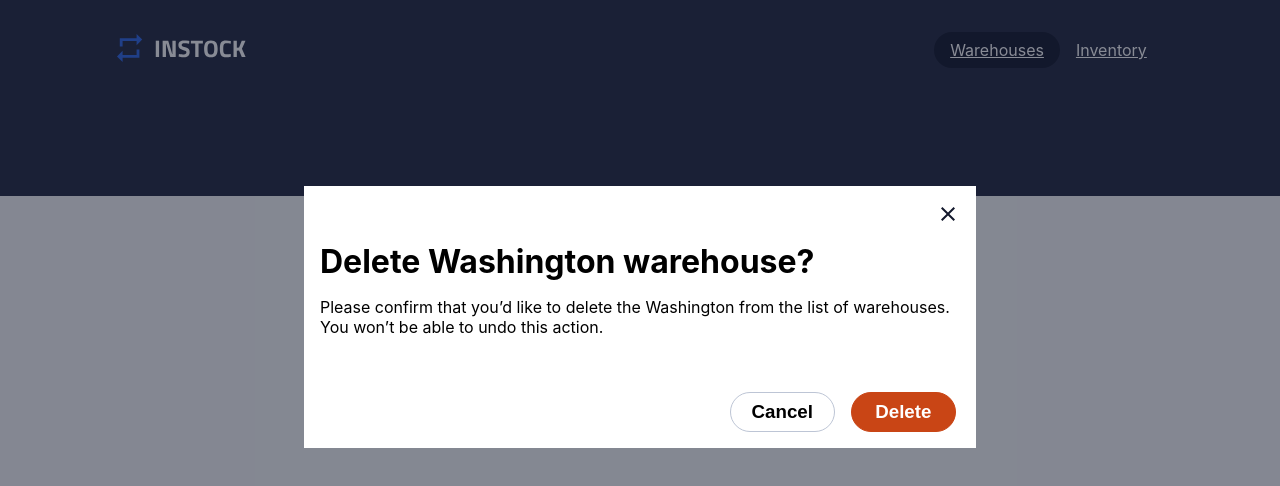
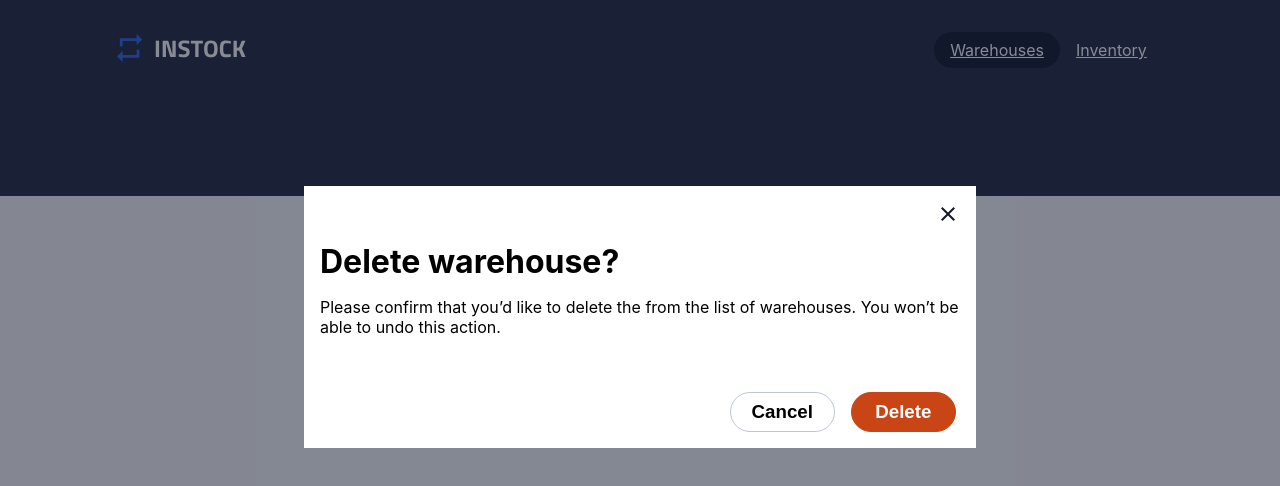
Before and after one commit to quindipc/InStock-Client, a React (Create React App) app: page /delete-warehouse in a window 1280 px wide. Shown: the top 486 px of the page. Built offline with nearby package versions, Linux system fonts and the light colour scheme; no server answers.

Commit message:
adding in specific warehouses

```diff
--- a/src/components/DeleteWarehouse/DeleteWarehouse.jsx
+++ b/src/components/DeleteWarehouse/DeleteWarehouse.jsx
@@ -1,15 +1,32 @@
 import './DeleteWarehouse.scss';
 import x_button from "../../assets/Icons/close-24px.svg";
 import axios from 'axios';
+import React, { useEffect, useState } from 'react';
 
-export default function DeleteWarehouse({setOpenModal}) {
+export default function DeleteWarehouse({ setOpenModal }) {
+
+    const BASE_URL = "http://localhost:8080";
+
+    const [warehouses, setWarehouses] = useState([]);
+
+    useEffect(() => {
+      // Fetch the list of warehouses
+      axios.get(`${BASE_URL}/api/warehouses`)
+        .then(response => {
+          setWarehouses(response.data);
+        })
+        .catch(error => {
+          console.error('Error fetching warehouses:', error);
+        });
+    }, []);
+
 
     return(
         <div className='delete__container' id='overlay'>
             <div className='delete active' id='modal'>
                 <button className='delete__close' onClick={()=> setOpenModal(false)}> <img className='delete__close' src={x_button} alt="close button which is on the top right of the popup modal" /> </button>
-                <h1 className='delete__title'>Delete Washington warehouse? </h1>
-                <p className='delete__subtext'>Please confirm that you’d like to delete the Washington from the list of warehouses. You won’t be able to undo this action.</p>
+                <h1 className='delete__title'>Delete {warehouses.warehouse_name} warehouse? </h1>
+                <p className='delete__subtext'>Please confirm that you’d like to delete the {warehouses.warehouse_name} from the list of warehouses. You won’t be able to undo this action.</p>
                 <div className='delete__buttons'>
                     <button className='delete__buttons-cancel' onClick={()=> setOpenModal(false)}> <h3>Cancel</h3></button>
                     <button className='delete__buttons-delete' type='submit'> <h3>Delete</h3></button>
```
